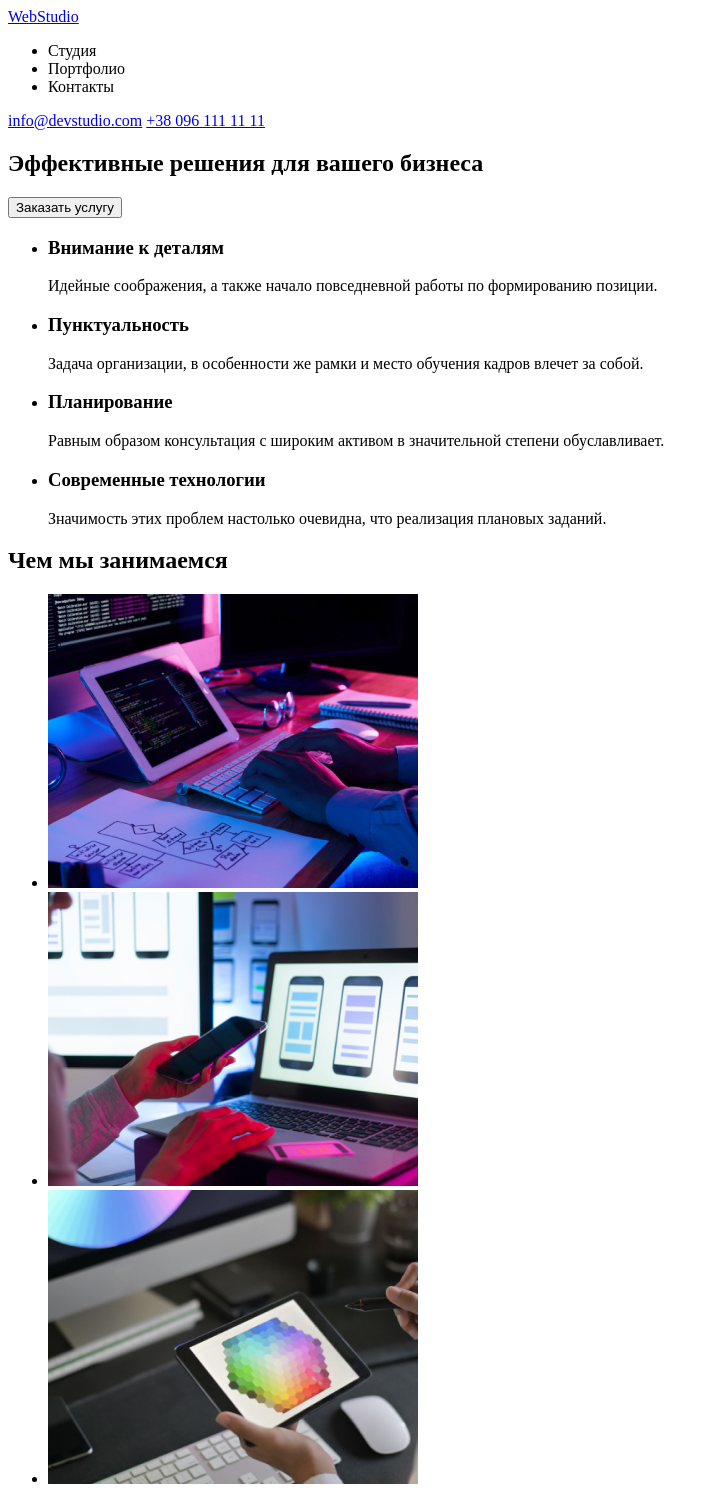
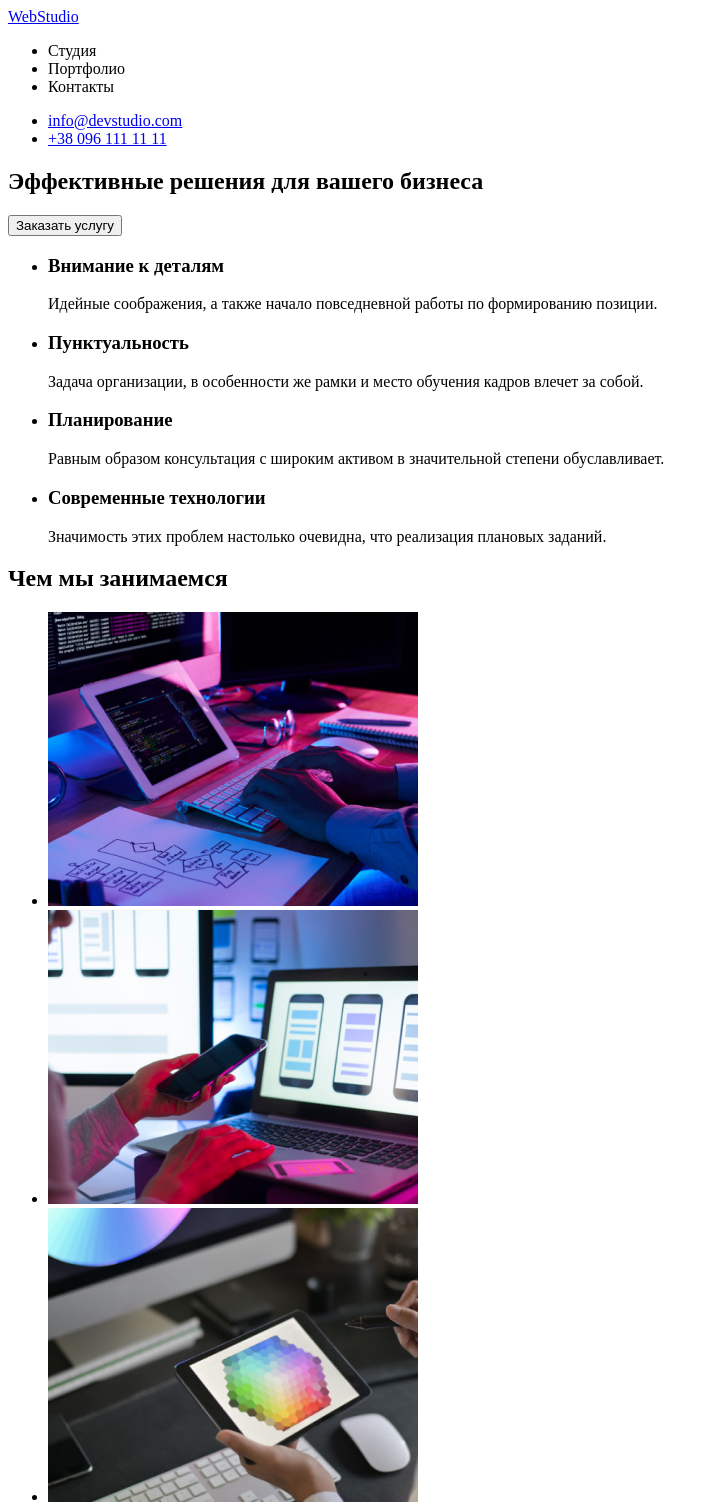
Before and after one commit to RitaDyvnych/goit-markup-hw-01, a plain HTML site: page index.html in a window 1280 px wide. Shown: the top 1505 px of the page, without its empty margins (0-719 px from the left). Drawn offline with Linux system fonts and the light colour scheme.

Commit message:
секцию 2 разбито на две секции и добавлено скрытый заголовок

```diff
--- a/index.html
+++ b/index.html
@@ -17,8 +17,10 @@
                 <li><a href=""></a>Контакты</li>
             </ul>
        </nav>
-       <a href="mailto:info@devstudio.com">info@devstudio.com</a>
-       <a href="tel:+380961111111">+38 096 111 11 11</a>
+       <ul>
+           <li><a href="mailto:info@devstudio.com">info@devstudio.com</a></li>
+           <li><a href="tel:+380961111111">+38 096 111 11 11</a></li>
+       </ul>
     </header>
     <!--основная часть-->
     <main>
@@ -29,6 +31,7 @@
         </section>
         <!--секция 2-->
         <section>
+            <h2 hidden>Наши преимущества</h2>
             <ul>
                 <li>
                     <h3>Внимание к деталям</h3>
@@ -47,7 +50,9 @@
                     <p>Значимость этих проблем настолько очевидна, что реализация плановых заданий.</p>
                 </li>
             </ul>
-
+        </section>
+            <!--секция 3-->
+        <section>
              <h2>Чем мы занимаемся</h2>
              <ul>
                  <li><img src="./images/img1.jpg" alt="работа на планшете" width="370"></li>
```
